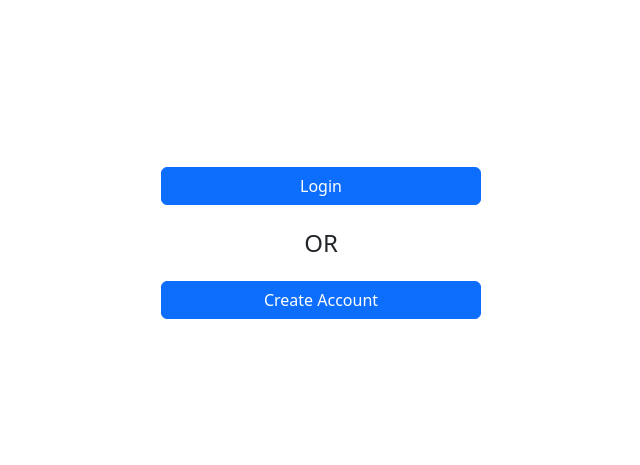
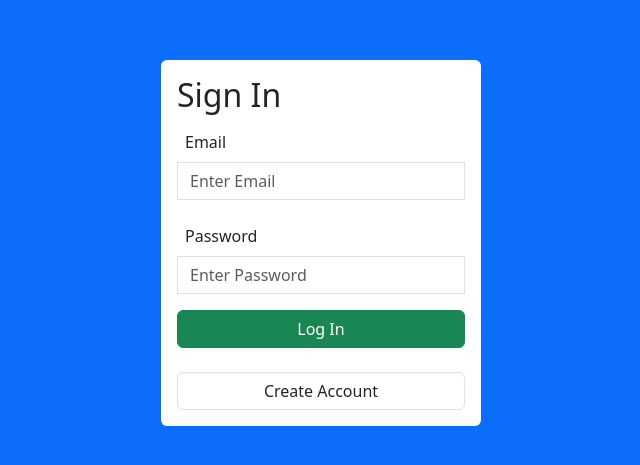
Before and after one commit to harshabayyaram/Movie-Booking-FULLSTACK, a React (Create React App) app in the folder frontend/: page / in a window 1280 px wide. Shown: the part 157-622 px from the top of the page, without its empty margins (319-959 px from the left). Built offline with nearby package versions, Linux system fonts and the light colour scheme.

Commit message:
directly login page

```diff
--- a/frontend/src/components/Home.js
+++ b/frontend/src/components/Home.js
@@ -1,83 +1,43 @@
 import Axios from "axios";
 import axios from "axios";
 import React, { useEffect, useState } from 'react'
-import { Link } from 'react-router-dom';
 import Admin from "./Admin/Admin";
 import User from "./User/User";
-
-import image from "../images/pngtree-empty-cinema-ticket-with-popcorn-filmstrip-clapper-board-and-movie-camera-image_3623913.jpg"
+import Login from "./Login";
 
 function Home() {
   const [role, setRole] = useState('');
   const [auth, setAuth] = useState(false);
-  const [loading, setLoading] = useState(true);
-  // const [message, setMessage] = useState("");
-  // console.log(role);
-
-  // const navigate = useNavigate();
 
   useEffect(() => {
     axios.get("http://localhost:8080/")
       .then(res => {
-        // console.log(res);
         if (res.data.valid) {
           setRole(res.data.role);
-          // console.log(res.data,"rwss")
-
-          // console.log(res.data.role);
           setAuth(true);
         }
         else {
           setAuth(false);
-          // navigate("/login");
-          // setMessage(res.data.err)
         }
-        setLoading(false);
       })
       .catch(err => {
         console.log(err);
         setAuth(false);
-        setLoading(false);
       });
   }, []);
 
   Axios.defaults.withCredentials = true;
-  // useEffect(() => {
-  //   console.log('Role:', role); // Log role changes
-  // }, [role]);
 
   if (!auth) {
-    return (
-      // style={{ backgroundImage:`url(${image})` }}
-      <div className="d-flex flex-column justify-content-center align-items-center vh-100" >
-        <Link to="/login" className="btn btn-primary col-sm-6 col-md-3">
-          Login
-        </Link>
-        <h4 className="m-4">OR</h4>
-        <Link to="/signup" className="btn btn-primary col-sm-6 col-md-3 ">
-          Create Account
-        </Link>
-      </div>
-    );
+    return <Login />
   }
 
-  if (loading) {
-    return (
-      <div className="d-flex flex-column justify-content-center align-items-center vh-100">
-        <p>Loading...</p>
-      </div>
-    );
-  }
-
-
-  console.log(role);
   if (role === 'user') {
     console.log('Rendering User');
     return <User />;
+  } else {
+    console.log('Rendering Admin');
+    return <Admin />;
   }
-  console.log('Rendering Admin');
-  return <Admin />;
-
 }
-
 export default Home;
--- a/frontend/src/components/Login.js
+++ b/frontend/src/components/Login.js
@@ -44,7 +44,7 @@ function Login() {
       Axios.post("http://localhost:8080/login", values)
         .then(res => {
           if (res.data.login) {
-            //set here for id in local storage
+            //set id in local storage
             localStorage.setItem("userId", res.data.id);
             Navigate("/");
           } else {
--- a/frontend/src/components/Signup.js
+++ b/frontend/src/components/Signup.js
@@ -28,7 +28,7 @@ function Signup() {
     if (errors.name === "" && errors.email === "" && errors.password === "") {
       Axios.post("http://localhost:8080/signup", values)
         .then(res => {
-          navigate("/login");
+          navigate("/");
           console.log("posted from frontend");
         })
         .catch(err => { console.log("Error occured posting from frontend" + err) })
```
Also changed, not shown: 1 other file (tests, documents, lock files or other folders).
